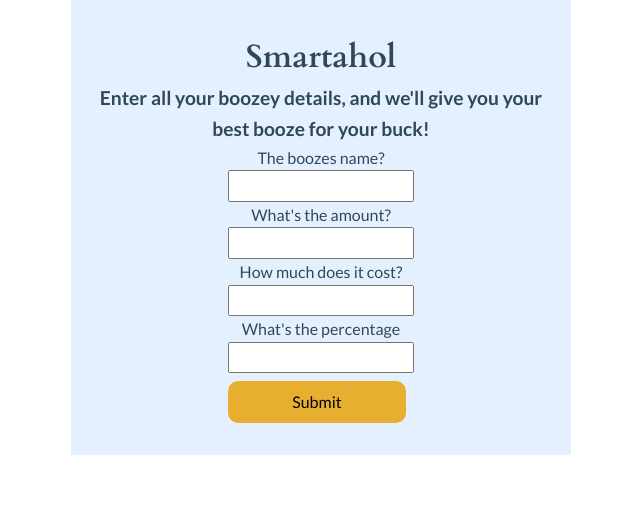
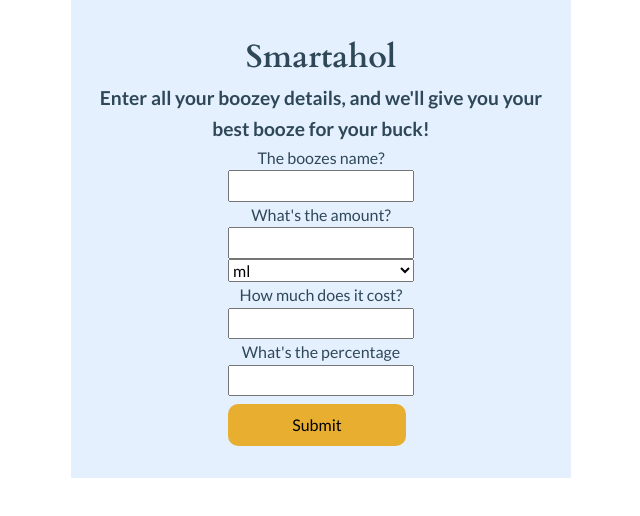
Before and after one commit to RyXkci/smartahol, a React (Vite) app: page / in a window 1280 px wide. Shown: the top 516 px of the page, without its empty margins (319-959 px from the left). Built offline with nearby package versions, Linux system fonts and the light colour scheme.

Commit message:
Added form state and onChange handler function

```diff
--- a/package.json
+++ b/package.json
@@ -21,6 +21,6 @@
     "eslint-plugin-react": "^7.32.2",
     "eslint-plugin-react-hooks": "^4.6.0",
     "eslint-plugin-react-refresh": "^0.4.3",
-    "vite": "^4.4.5"
+    "vite": "^4.5.0"
   }
 }
--- a/src/App.jsx
+++ b/src/App.jsx
@@ -5,16 +5,16 @@ import Form from './Form';
 
 function App() {
 
-  let [isSubmitted, setIsSubmitted] = useState(true);
+  let [isSubmitted, setIsSubmitted] = useState(false);
   console.log(isSubmitted)
   const titleOne = "Enter all your boozey details, and we'll give you your best booze for your buck!"
   const titleTwo = "Enter another option or more. When you're ready, hit go!";
-  let title = isSubmitted ? titleOne : titleTwo;
+  let title = isSubmitted ? titleTwo : titleOne;
 
   const renderForm = (e) => {
     e.preventDefault();
     console.log('Working');
-    setIsSubmitted(false);
+    setIsSubmitted(true);
     console.log(isSubmitted);
   }
 
--- a/src/Form.jsx
+++ b/src/Form.jsx
@@ -2,7 +2,31 @@ import { useState } from 'react';
 import './Form.css'
 
 export default function Form({ title, isSubmitted, renderForm }) {
+const [formData, setFormData] = useState({
+    name: "",
+    amount: "",
+    unit:"ml",
+    cost: "",
+    percentage: "",
 
+})
+
+const handleChange = (evt) => {
+    const changedField = evt.target.name;
+    const changedValue = evt.target.value;
+    setFormData((currData) => {
+        currData[changedField] = changedValue;
+        return {...currData}
+    })
+}
+
+
+const handleSubmit =(e) => {
+    e.preventDefault()
+    console.log(formData)
+}
+
+    // const [drinkName, setDrinkName] = useState('');
 
     return (<>
         <h2 className="form-title">{title}</h2>
@@ -10,24 +34,29 @@ export default function Form({ title, isSubmitted, renderForm }) {
             <form action="">
                 <div className="form-input-container">
                     <label htmlFor="name" className="form-label">The boozes name?</label>
-                    <input type="text" id="name" className="form-input" name="name" />
+                    <input type="text" id="name" className="form-input" name='name' value={formData.name} onChange={handleChange}/>
                 </div>
                 <div className="form-input-container">
                     <label htmlFor="amount" className="form-label">What's the amount?</label>
-                    <input type="text" id="amount" className="form-input" name="amount" />
+                    <input type="text" id="amount" className="form-input" name='amount' value={formData.amount} onChange={handleChange} />
+                <select id="unit" name="unit" value={formData.unit} onChange={handleChange}>
+                    <option value="ml">ml</option>
+                    <option value="cl">cl</option>
+                    <option value="l">l</option>
+                </select>
                 </div>
                 <div className="form-input-container">
                     <label htmlFor="cost" className="form-label">How much does it cost?</label>
-                    <input type="text" id="cost" className="form-input" name="cost" />
+                    <input type="text" id="cost" className="form-input" name='cost' value={formData.cost} onChange={handleChange} />
                 </div>
                 <div className="form-input-container">
                     <label htmlFor="percentage" className="form-label">What's the percentage</label>
-                    <input type="text" id="percentage" className="form-input" name="percentage" />
+                    <input type="text" id="percentage" className="form-input" name='percentage' value={formData.percentage} onChange={handleChange} />
                 </div>
                 <div className="form-input-container"></div>
                 <div className="form-input-container"></div>
-                <div className="box-container"><button className="form-button" onClick={renderForm}>Submit</button>
-                    {!isSubmitted && <button className="form-button">Go</button>}</div>
+                <div className="box-container"><button className="form-button" onClick={handleSubmit}>Submit</button>
+                    {isSubmitted && <button className="form-button">Go</button>}</div>
 
             </form>
         </div>
```
Also changed, not shown: 1 other file (tests, documents, lock files or other folders).
